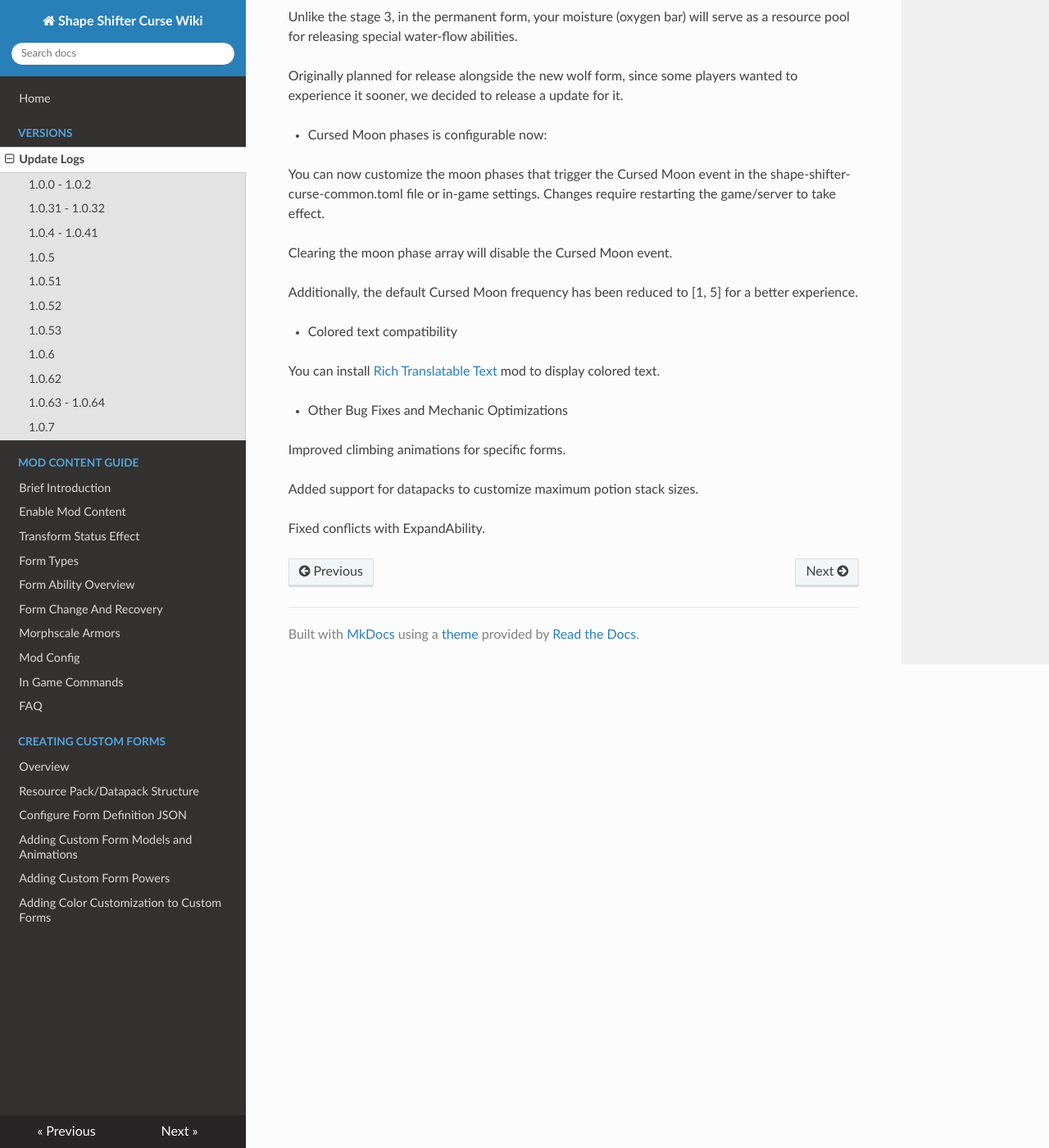
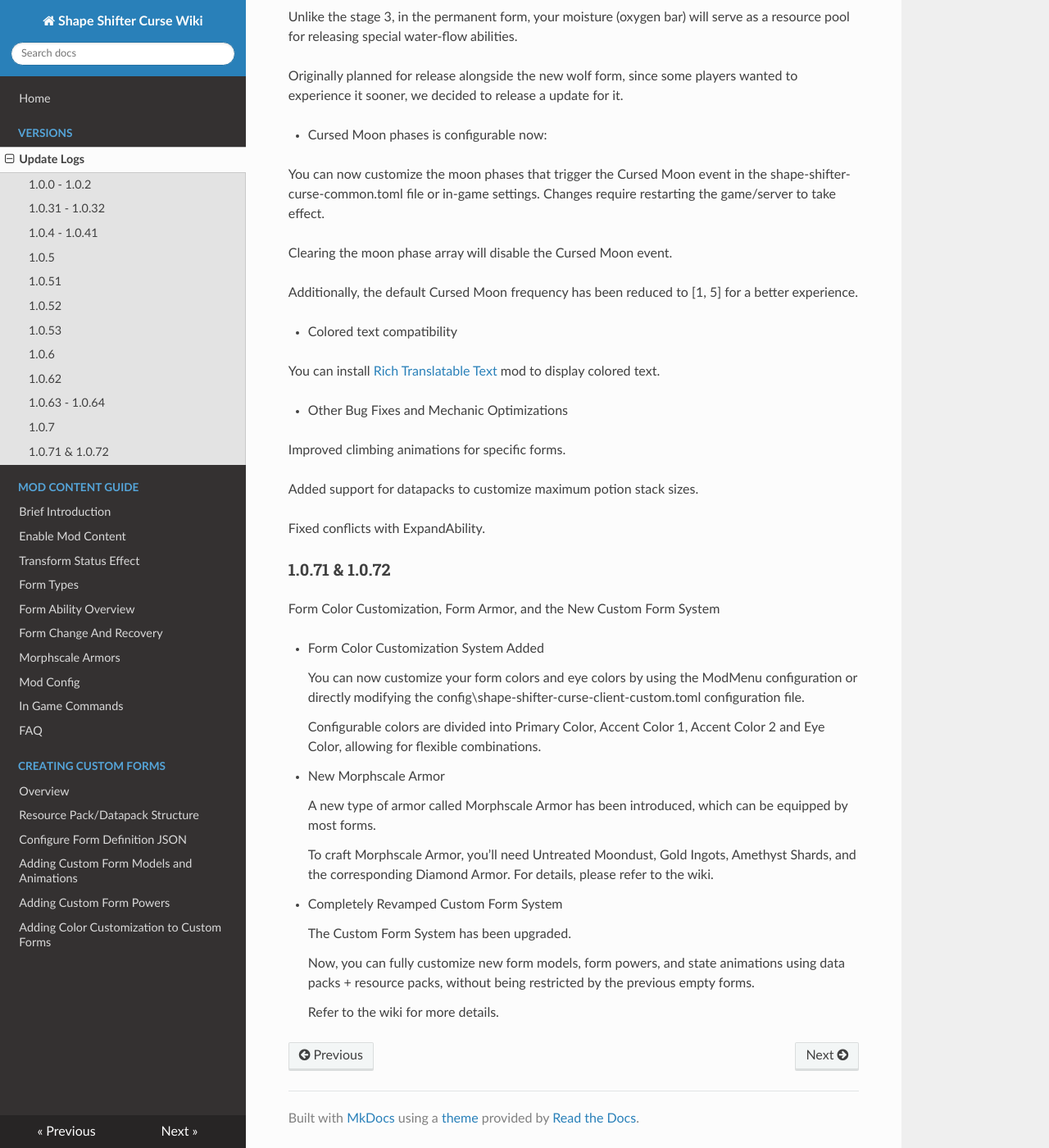
Before and after one commit to onixary/ssc_wiki_en, an MkDocs documentation site: the page built from docs/update_log/update_log.md, in a window 1280 px wide and 1400 px high, scrolled down 3487 px. Shown: the whole window at 82% size. Built offline with MkDocs 1.6.1, drawn with Linux system fonts in a browser that asks for light colours; nearby versions of some CDN libraries.

Commit message:
update wiki

```diff
--- a/docs/update_log/update_log.md
+++ b/docs/update_log/update_log.md
@@ -149,3 +149,27 @@ Refer to wiki for instructions on using commands to restore previous forms. Alte
   Added support for datapacks to customize maximum potion stack sizes.
 
   Fixed conflicts with ExpandAbility.
+
+### 1.0.71 & 1.0.72
+
+Form Color Customization, Form Armor, and the New Custom Form System
+
+- Form Color Customization System Added
+
+    You can now customize your form colors and eye colors by using the ModMenu configuration or directly modifying the config\shape-shifter-curse-client-custom.toml configuration file.
+
+    Configurable colors are divided into Primary Color, Accent Color 1, Accent Color 2 and Eye Color, allowing for flexible combinations.
+
+- New Morphscale Armor
+
+    A new type of armor called Morphscale Armor has been introduced, which can be equipped by most forms.
+
+    To craft Morphscale Armor, you’ll need Untreated Moondust, Gold Ingots, Amethyst Shards, and the corresponding Diamond Armor. For details, please refer to the wiki.
+
+- Completely Revamped Custom Form System
+
+    The Custom Form System has been upgraded.
+
+    Now, you can fully customize new form models, form powers, and state animations using data packs + resource packs, without being restricted by the previous empty forms.
+
+    Refer to the wiki for more details.
```
Also changed, not shown: docs/mod_content/mod_config.md (+8 -0 lines).
